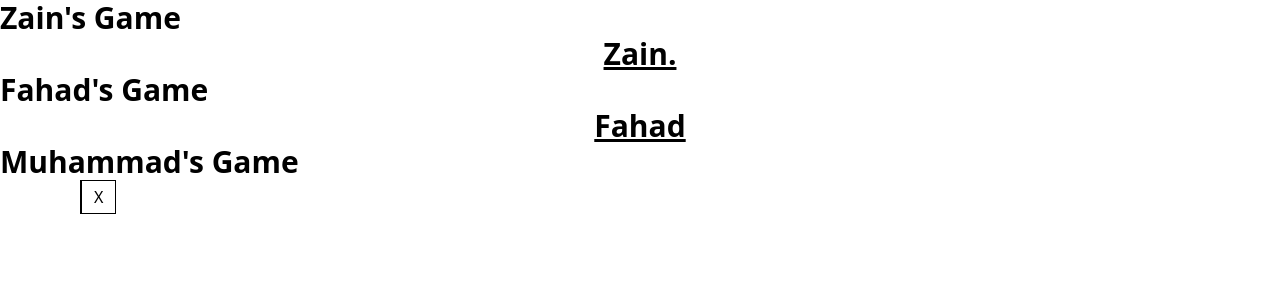
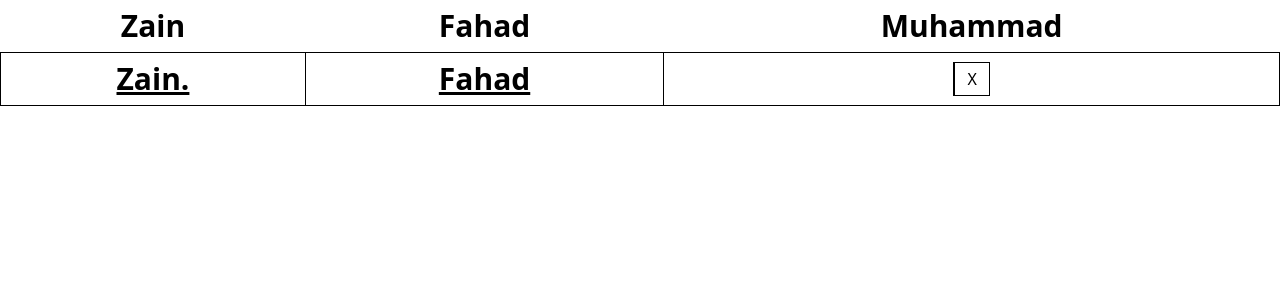
Before and after one commit to bilawal506/portfolio, a Next.js app in the folder my-app/: page / in a window 1280 px wide. Shown: the top 300 px of the page. Built offline with nearby package versions, Linux system fonts and the light colour scheme.

Commit message:
main and muhammad componenet

```diff
--- a/my-app/app/page.js
+++ b/my-app/app/page.js
@@ -4,18 +4,22 @@ import Muhammad from "@/components/Muhammad";
 export default function Home() {
   return (
     <>
-    <div>
-      <h1 className="text-3xl font-bold">Zain's Game</h1>
-      <Zain />
-    </div>
-    <div>
-      <h1 className="text-3xl font-bold">Fahad's Game</h1>
-      <Fahad/>
-    </div>
-    <div>
-      <h1 className="text-3xl font-bold">Muhammad's Game</h1>
-      <Muhammad/>
-    </div>
+    <table className="table-auto w-full">
+  <thead>
+    <tr>
+      <th className="px-4 py-2 text-3xl font-bold">Zain</th>
+      <th className="px-4 py-2 text-3xl font-bold">Fahad</th>
+      <th className="px-4 py-2 text-3xl font-bold">Muhammad</th>
+    </tr>
+  </thead>
+  <tbody>
+    <tr>
+      <td className="border px-4 py-2 text-center"><Zain /></td>
+      <td className="border px-4 py-2 text-center"><Fahad /></td>
+      <td className="border px-4 py-2 text-center"><Muhammad /></td>
+    </tr>
+  </tbody>
+</table>
     </>
   );
 }
--- a/my-app/components/Muhammad.js
+++ b/my-app/components/Muhammad.js
@@ -1,7 +1,7 @@
 function Muhammad() {
     return (
         <>
-            <button className="border border-black border-s-2 pl-3 pr-3 pt-1 pb-1 ml-20 cursor-pointer">X</button>
+            <button className="border border-black border-s-2 pl-3 pr-3 pt-1 pb-1 cursor-pointer">X</button>
         </>
     );
 }
```
